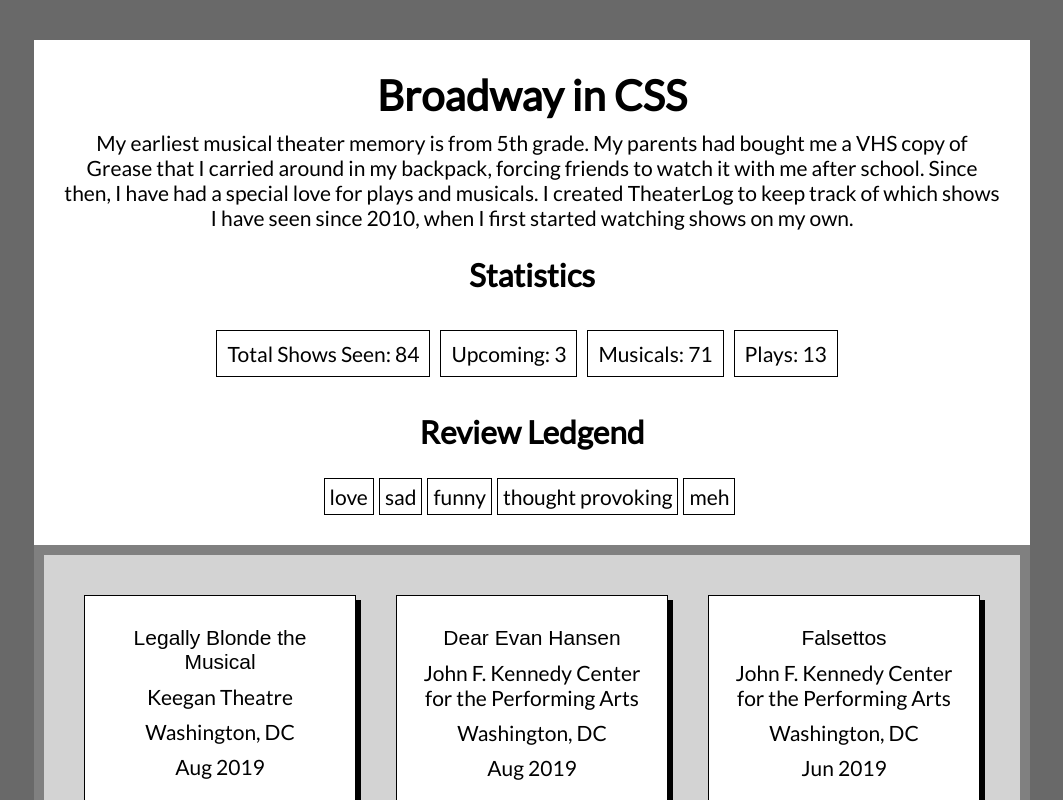
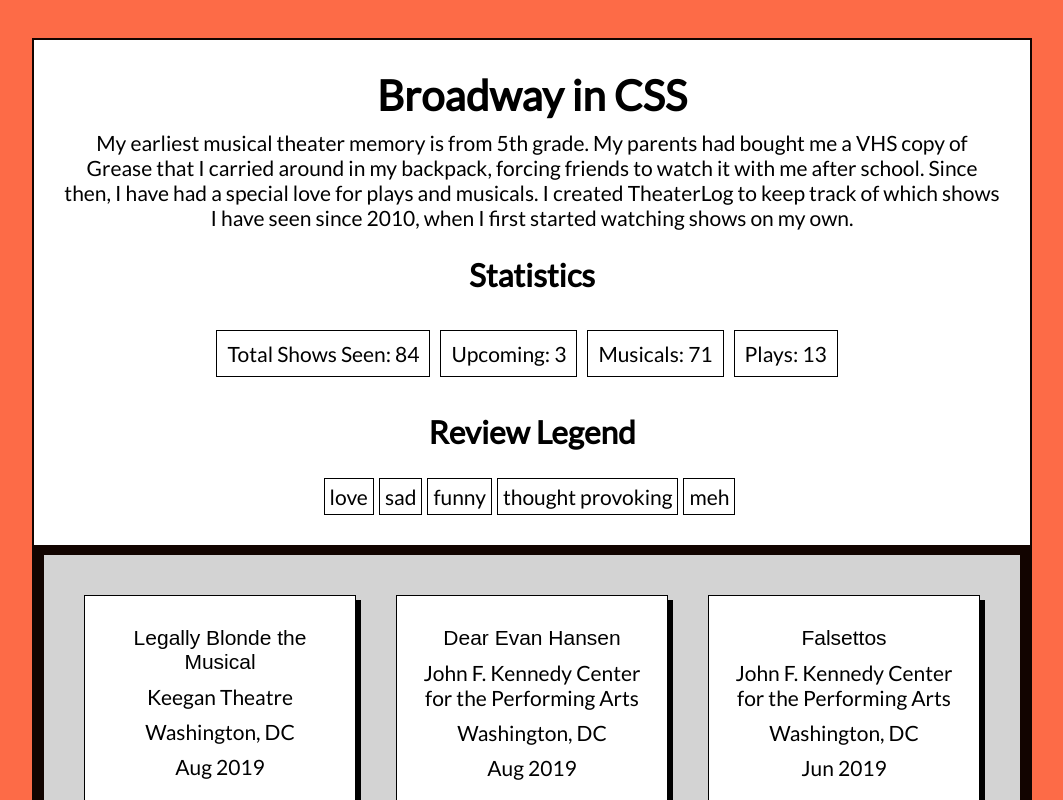
Before and after one commit to brittanyrw/theaterlog, a Vue app: page / in a window 1280 px wide. Shown: the top 800 px of the page, without its empty margins (108-1171 px from the left). Built offline with nearby package versions, Linux system fonts and the light colour scheme; a web font is replaced by a local one.

Commit message:
styling attempt

```diff
--- a/src/App.vue
+++ b/src/App.vue
@@ -30,7 +30,7 @@ export default {
 
 body {
   padding: 30px;
-  background-color: dimgray;
+  background-color: #FD6B47;
   font-family: 'Lato', sans-serif;
   font-size: 21px;
 }
@@ -61,7 +61,7 @@ li {
   color: black;
   max-width: 1000px;
   margin: auto;
-  border: 2px solid dimgray;
+  border: 2px solid #120400;
 }
 
 @media screen and (max-width: 425px){
--- a/src/components/Hero.vue
+++ b/src/components/Hero.vue
@@ -11,7 +11,7 @@
 		<p class="counter">Plays: {{ playsCounter}}</p>
 	</div>
 	<div class="review-legend">
-		<h2>Review Ledgend</h2>
+		<h2>Review Legend</h2>
 		<ul>
 			<li>love</li>
 			<li>sad</li>
--- a/src/components/Shows.vue
+++ b/src/components/Shows.vue
@@ -57,7 +57,7 @@ export default {
 		grid-gap: 40px;
 		padding: 40px;
 		min-height: 400px;
-		border: 10px solid gray;
+		border: 10px solid #120400;
 	}
 	.show {
 		padding: 20px 25px;
```
Also changed, not shown: 1 other file (tests, documents, lock files or other folders).
